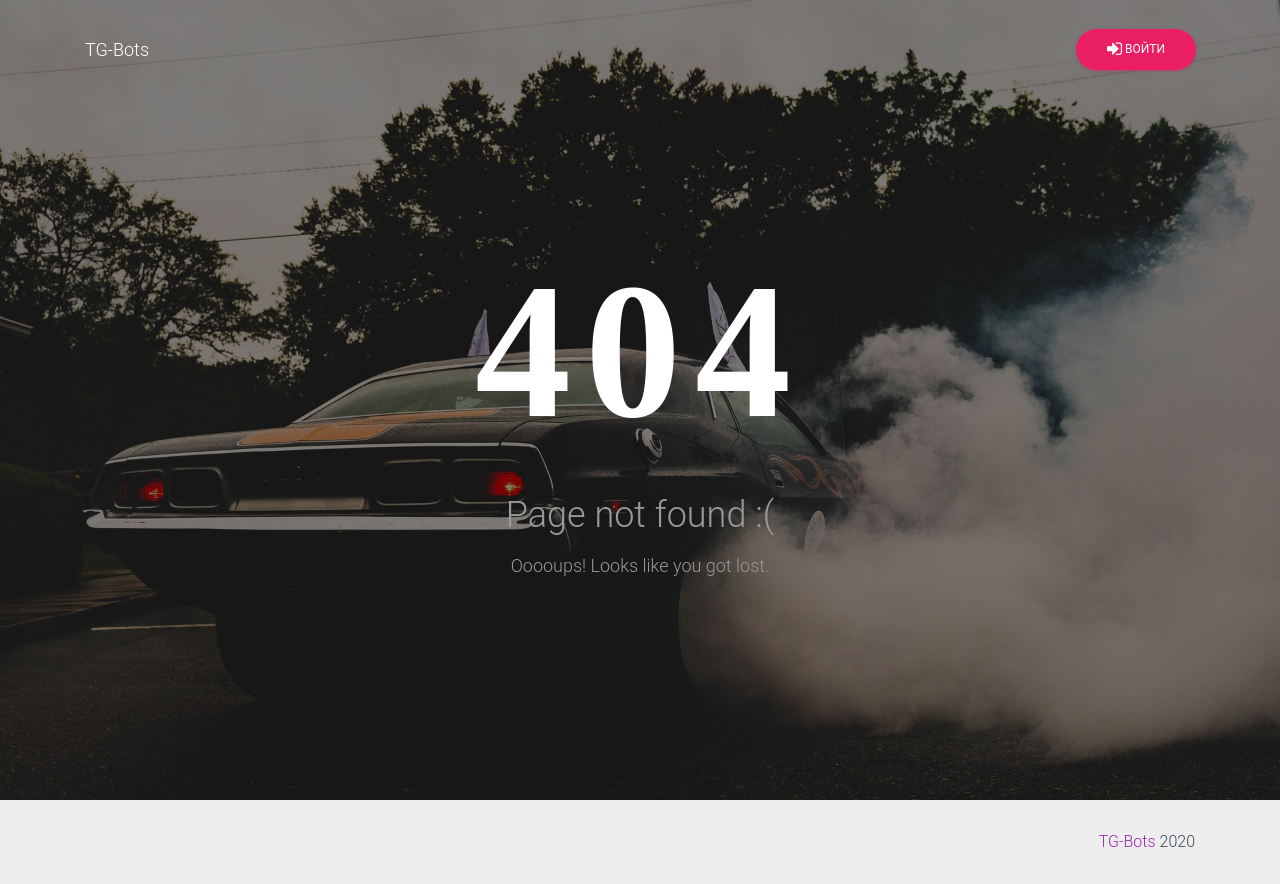
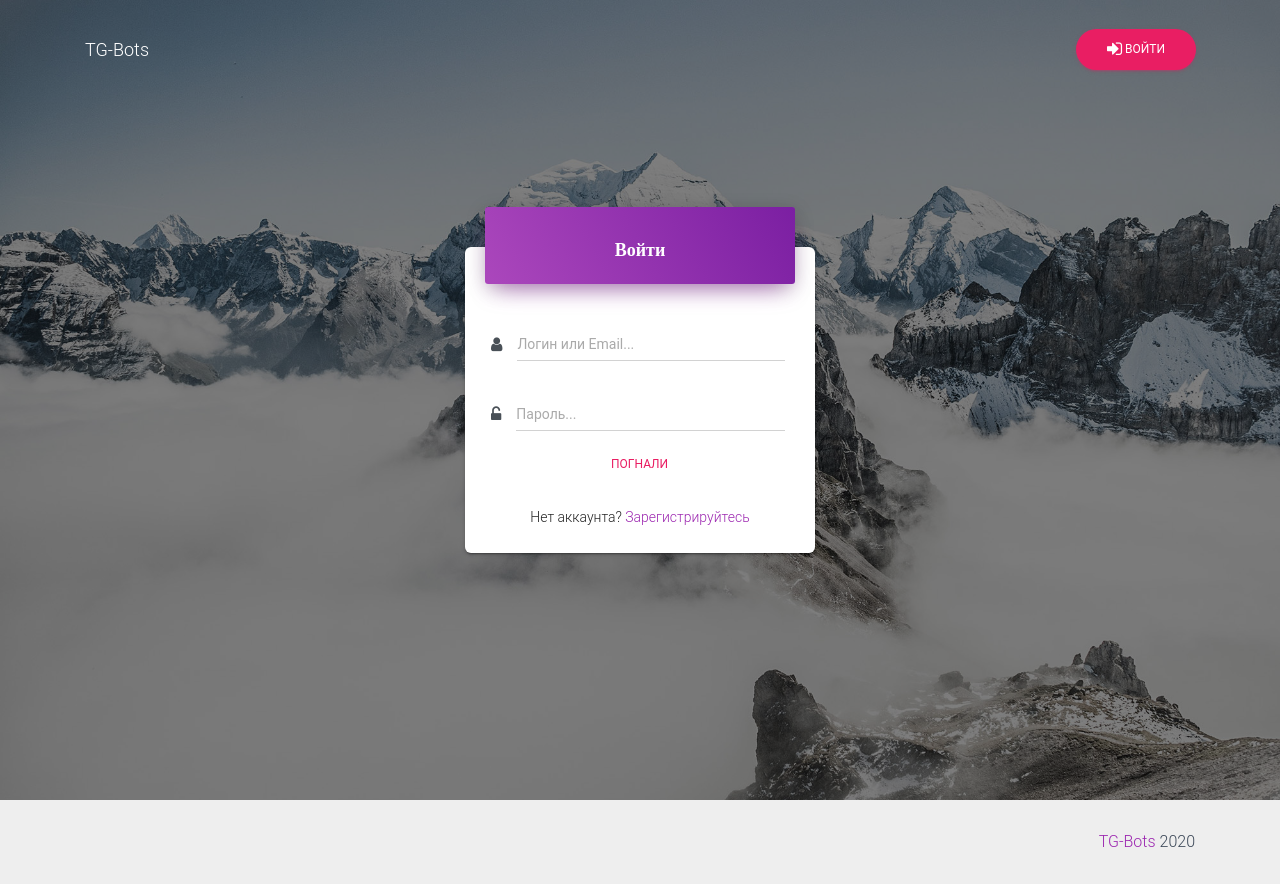
Before and after one commit to sprashivaesh/tg-bots-frontend, a React (Create React App) app: page /sign_in in a window 1280 px wide. Before the commit this address had no page. Built offline with nearby package versions, Linux system fonts and the light colour scheme.

Commit message:
change form signIn

```diff
--- a/src/pages/Dashboard.js
+++ b/src/pages/Dashboard.tsx
@@ -1,12 +1,11 @@
-import React  from "react";
-import {Link} from "react-router-dom";
+import React from "react"
+import {Link} from "react-router-dom"
+import bg from '../assets/images/city-profile.jpg'
 
-
-const Dashboard = props => {
-  document.title = "Панель управления";
+const Dashboard = () => {
   return (
     <>
-      <div className="page-header header-filter" style={{backgroundImage: 'url(/images/city-profile.jpg)', maxHeight: '300px'}}></div>
+      <div className="page-header header-filter" style={{backgroundImage: `url("${bg}")`, maxHeight: '300px'}}></div>
       <div className="main">
         <div className="container">
           <div className="section text-center">
@@ -26,7 +25,7 @@ const Dashboard = props => {
         </div>
       </div>
     </>
-  );
-};
+  )
+}
 
-export default Dashboard;
+export default Dashboard
--- a/src/pages/SignIn.js
+++ b/src/pages/SignIn.tsx
@@ -1,36 +1,35 @@
 import React from "react";
 import {useDispatch} from 'react-redux'
-import {Link} from 'react-router-dom'
+import {useFormik} from 'formik';
 import {loginWith} from "../state/ducks/user/actions";
+import bg from '../assets/images/bg7.jpg'
+import {Link} from "react-router-dom";
 
-const SignIn = props => {
-  const title = 'Войти'
-  document.title = title;
+const SignIn = () => {
   const dispatch = useDispatch();
-  const loginSubmit = (e) => {
-    e.preventDefault();
-    const payload = {
-      data: {
-        identifier: e.target.identifier.value,
-        password: e.target.password.value
-      }
-    }
-    dispatch(loginWith(payload))
-  }
+
+  const formik = useFormik({
+    initialValues: {
+      identifier: '',
+      password: ''
+    },
+    onSubmit: (values) => {
+      dispatch(loginWith(values))
+    },
+  });
 
   return (
     <div className="page-header header-filter"
-         style={{backgroundImage: 'url(/images/bg7.jpg)', backgroundSize: 'cover', backgroundPosition: 'top center'}}>
+         style={{backgroundImage: `url(${bg})`, backgroundSize: 'cover', backgroundPosition: 'top center'}}>
       <div className="container">
         <div className="row">
           <div className="col-lg-4 col-md-6 col-sm-8 ml-auto mr-auto">
-            <form className="form" onSubmit={loginSubmit}>
+            <form className="form" onSubmit={formik.handleSubmit}>
               <div className="card card-login card-hidden">
                 <div className="card-header card-header-primary text-center">
-                  <h4 className="card-title">{title}</h4>
+                  <h4 className="card-title">Войти</h4>
                 </div>
                 <div className="card-body">
-                  {/*<p className="card-description text-center">Or Be Classical</p>*/}
                   <span className="bmd-form-group">
                   <div className="input-group">
                     <div className="input-group-prepend">
@@ -38,7 +37,12 @@ const SignIn = props => {
                         <i className="fa fa-user"></i>
                       </span>
                     </div>
-                    <input type="text" name="identifier" className="form-control" placeholder="Логин или Email..."></input>
+                    <input type="text"
+                           name="identifier"
+                           className="form-control"
+                           placeholder="Логин или Email..."
+                           onChange={formik.handleChange}
+                    />
                   </div>
                 </span>
                   <span className="bmd-form-group">
@@ -48,12 +52,17 @@ const SignIn = props => {
                         <i className="fa fa-unlock-alt"></i>
                       </span>
                     </div>
-                    <input type="password" name="password" className="form-control" placeholder="Пароль..."></input>
+                    <input type="password"
+                           name="password"
+                           className="form-control"
+                           placeholder="Пароль..."
+                           onChange={formik.handleChange}
+                    />
                   </div>
                 </span>
                 </div>
                 <div className="card-footer justify-content-center">
-                  <button className="btn btn-rose btn-link">Погнали</button>
+                  <button type="submit" className="btn btn-rose btn-link">Погнали</button>
                 </div>
                 <div className="text-center mb-4">
                   Нет аккаунта? <Link to={{pathname: '/sign_up'}}>Зарегистрируйтесь</Link>
--- /dev/null
+++ b/src/pages/SignUp.tsx
@@ -0,0 +1,92 @@
+import React from "react"
+// import {useSelector, useDispatch} from 'react-redux'
+// import {useForm} from 'react-hook-form'
+// import * as yup from 'yup'
+// import {yupResolver} from '@hookform/resolvers'
+// import {signUp} from "../state/ducks/user/actions"
+// import {RootState} from "../state/store"
+//
+//
+// const SignUp = () => {
+//   const signUpErrors = useSelector((state:RootState) => state.user.errors)
+//   const dispatch = useDispatch();
+//
+//   const schema = yup.object().shape({
+//     username: yup.string().min(5,'Минимум 5 символов').max(20, 'Максимум 20 символов').required(),
+//     email: yup.string().email('Укажите валидный Email').required('Email не указан'),
+//     password: yup.string().min(6, 'Минимум 6 символов').max(20, 'Максимум 20 символов').required(),
+//   });
+//
+//   const {register, handleSubmit, errors} = useForm({
+//     mode: 'onBlur',
+//     resolver: yupResolver(schema)
+//   });
+//
+//   const onSubmit = (form:any) => {
+//     dispatch(signUp(form));
+//   }
+//
+//   return (
+//     <div className="page-header header-filter"
+//          style={{backgroundImage: 'url(/images/bg7.jpg)', backgroundSize: 'cover', backgroundPosition: 'top center'}}>
+//       <div className="container">
+//         <div className="row">
+//           <div className="col-lg-4 col-md-6 col-sm-8 ml-auto mr-auto">
+//             <form className="form" onSubmit={handleSubmit(onSubmit)}>
+//               <div className="card card-login card-hidden">
+//                 <div className="card-header card-header-primary text-center">
+//                   <h4 className="card-title">Регистрация</h4>
+//                 </div>
+//                 <div className="card-body">
+//                   {/*<p className="card-description text-center">Or Be Classical</p>*/}
+//                   <div className={`input-group${errors.username?' has-danger':''}`}>
+//                     <div className="input-group-prepend">
+//                     <span className="input-group-text">
+//                       <i className="fa fa-user"></i>
+//                     </span>
+//                     </div>
+//                     <div className="flex-auto">
+//                       <input id="usernameInput" className="form-control" type="text" placeholder="Имя пользователя" name="username" ref={register} />
+//                       {errors.username && (<label htmlFor="usernameInput" className="bmd-label-floating">{errors.username.message}</label>)}
+//                     </div>
+//                   </div>
+//                   <div className={`input-group${errors.email?' has-danger':''}`}>
+//                     <div className="input-group-prepend">
+//                       <span className="input-group-text">
+//                         <i className="fa fa-envelope-o"></i>
+//                       </span>
+//                     </div>
+//                     <div className="flex-auto">
+//                       <input className="form-control" id="emailInput" type="text" placeholder="Email" name="email" ref={register} />
+//                       {errors.email && (<label htmlFor="emailInput" className="bmd-label-floating">{errors.email.message}</label>)}
+//                     </div>
+//                   </div>
+//                   <div className={`input-group${errors.password?' has-danger':''}`}>
+//                     <div className="input-group-prepend">
+//                       <span className="input-group-text">
+//                         <i className="fa fa-unlock-alt"></i>
+//                       </span>
+//                     </div>
+//                     <div className="flex-auto">
+//                       <input className="form-control" id="passwordInput" type="text" placeholder="Пароль" name="password" ref={register}></input>
+//                       {errors.password && (<label htmlFor="passwordInput" className="bmd-label-floating">{errors.password.message}</label>)}
+//                     </div>
+//
+//                   </div>
+//                 </div>
+//                 {signUpErrors.map(err=>(<div className="text-center text-danger" key={err}>{err}</div>))}
+//                 <div className="card-footer justify-content-center">
+//                   <button className="btn btn-rose btn-link" type="submit">Погнали</button>
+//                 </div>
+//               </div>
+//             </form>
+//           </div>
+//         </div>
+//       </div>
+//     </div>
+//   );
+// };
+//
+// export default SignUp
+
+export default () => (<div>sign up</div>)
--- a/src/routes.tsx
+++ b/src/routes.tsx
@@ -2,9 +2,9 @@ import React from "react";
 import { Switch, Route } from "react-router-dom";
 
 import Home from "./pages/Home";
-// import SignIn from "./pages/SignIn";
-// import SignUp from "./pages/SignUp";
-// import Dashboard from "./pages/Dashboard";
+import SignIn from "./pages/SignIn";
+import SignUp from "./pages/SignUp";
+import Dashboard from './pages/Dashboard';
 // import Bots from "./pages/Bots";
 // import BotEdit from "./pages/BotEdit";
 // import Answers from "./pages/Answers";
@@ -13,8 +13,8 @@ import NotFound from "./pages/NotFound"
 
 
 import DefaultRoute from "./utils/hoc/DefaultRoute";
-// import PrivateRoute from "./utils/hoc/PrivateRoute";
-// import GuestRoute from "./utils/hoc/GuestRoute";
+import PrivateRoute from "./utils/hoc/PrivateRoute";
+import GuestRoute from "./utils/hoc/GuestRoute";
 
 
 function App() {
@@ -22,9 +22,9 @@ function App() {
     <Switch>
         <DefaultRoute exact path="/" component={Home} />
         <DefaultRoute exact path="/index.html" component={Home} />
-        {/*<GuestRoute exact path="/sign_in" component={SignIn} />*/}
-        {/*<GuestRoute exact path="/sign_up" component={SignUp} />*/}
-        {/*<PrivateRoute exact path="/dashboard" component={Dashboard} />*/}
+        <GuestRoute exact path="/sign_in" component={SignIn} />
+        <GuestRoute exact path="/sign_up" component={SignUp} />
+        <PrivateRoute exact path="/dashboard" component={Dashboard} />
         {/*<PrivateRoute exact path="/bots" component={Bots} />*/}
         {/*<PrivateRoute exact path="/bots/:botId" component={BotEdit} />*/}
         {/*<PrivateRoute exact path="/bots/:botId/answers" component={Answers} />*/}
--- a/src/state/ducks/user/actions.ts
+++ b/src/state/ducks/user/actions.ts
@@ -11,7 +11,7 @@ type ThunkAT = ThunkAction<Promise<void>, RootState, any, ActionsTypes>
 
 export const actions = {
   loginRequest: () => ({type: 'user/LOGIN_REQUEST'}),
-  loginSuccess: (data: any) => ({type: 'user/LOGIN_SUCCESS', payload: {data}}),
+  loginSuccess: (data: any) => ({type: 'user/LOGIN_SUCCESS', payload: {...data}}),
   meSuccess: (data: any) => ({type: types.ME_SUCCESS, payload: {data}}),
   signUpRequest: () => ({type: types.SIGN_UP_REQUEST}),
   signUpSuccess: () => ({type: types.SIGN_UP_REQUEST}),
--- a/src/state/ducks/user/index.ts
+++ b/src/state/ducks/user/index.ts
@@ -1,8 +1,8 @@
 import reducer from "./reducers";
 
-import * as userActions from "./actions";
+// import * as userActions from "./actions";
 // import * as userSelectors from "./selectors";
 
-export { userActions };
+// export { userActions };
 
 export default reducer;
```
Also changed, not shown: package.json (+11 -6 lines), src/pages/SignUp.js (deleted, +0 -92 lines).
